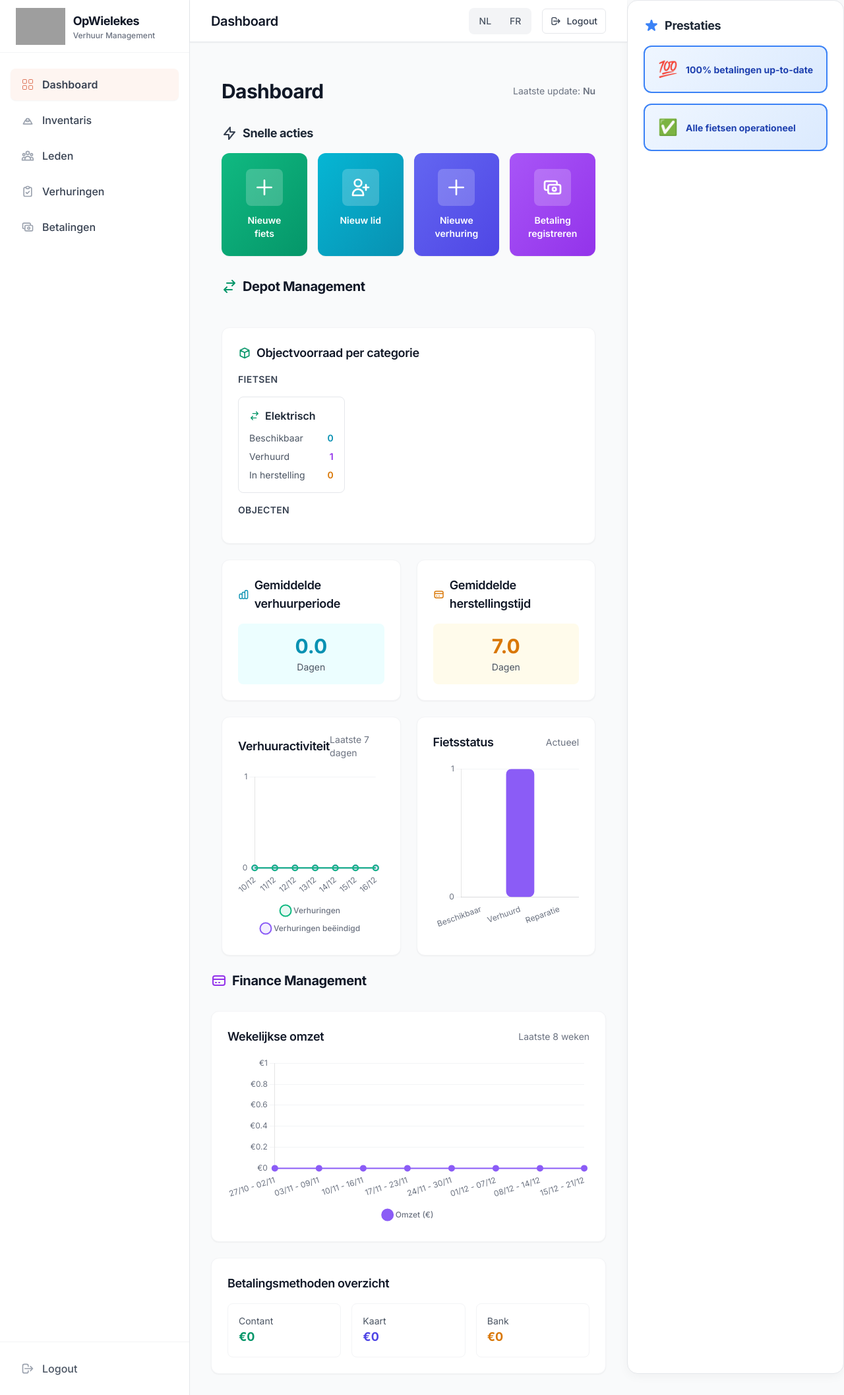
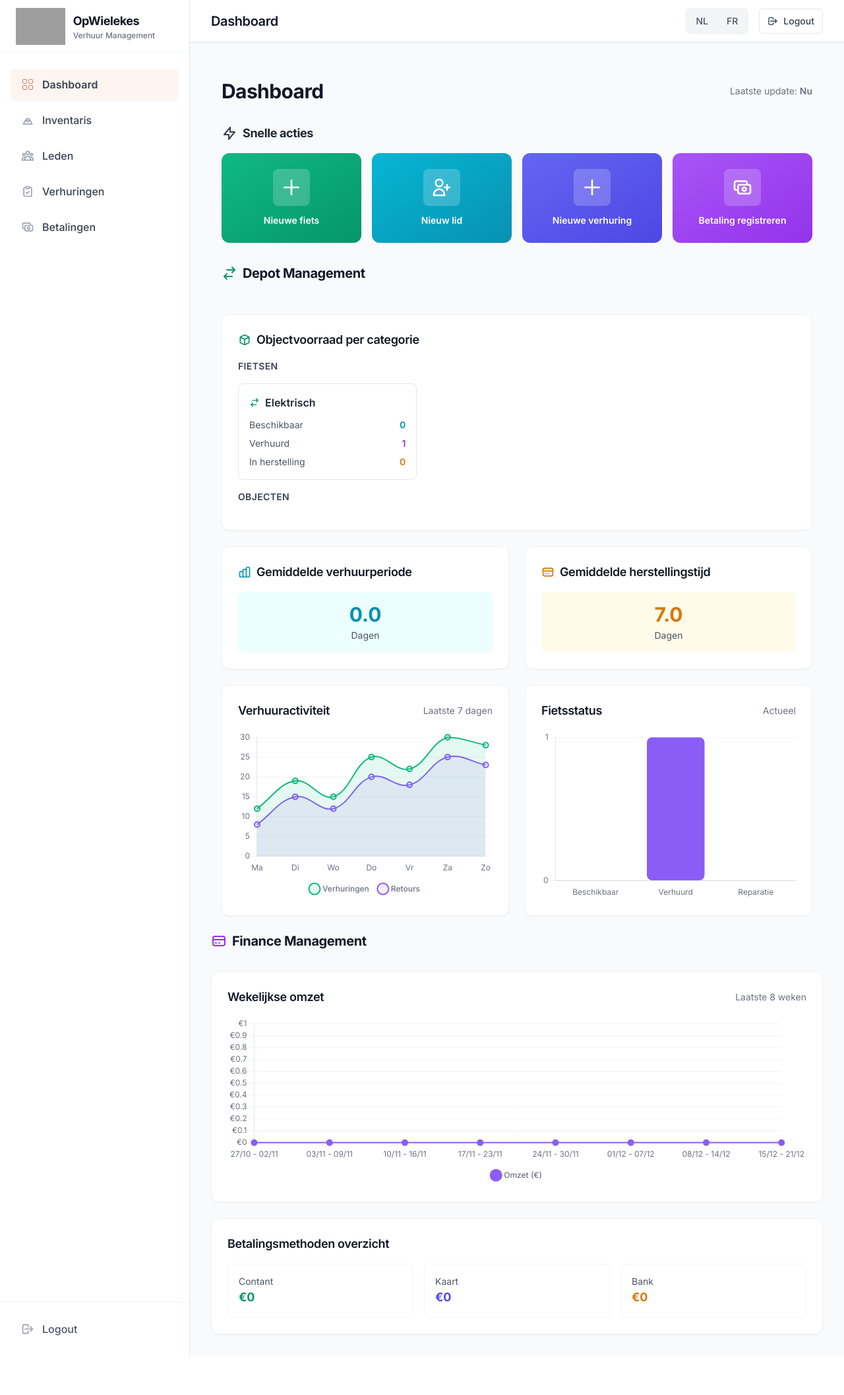
Before and after one commit to A-D-DBS-application/web-application-2025-group-37, a Flask app: page /dashboard in a window 1280 px wide. Shown: the whole page at 66% size. After the commit the page ends 2054 px from the top, so only its background shows below. Run offline with Flask 3, Linux system fonts and the light colour scheme; a user stored in the database is signed in; data comes from the database, SQL or seed files in the repository; data that the repository does not hold is empty; some libraries are stand-ins or nearby versions; grey boxes are pictures that could not be loaded.

Commit message:
Aanpassingen

```diff
--- a/app/templates/dashboard.html
+++ b/app/templates/dashboard.html
@@ -264,25 +264,7 @@
 
 
 
-  <!-- ===== ACHIEVEMENTS ===== -->
-  {% if achievements|default([]) %}
-  <div class="achievements-bar mb-8">
-    <h3 class="text-lg font-bold text-gray-800 mb-4 flex items-center gap-2">
-      <svg class="w-6 h-6" style="color: #3b82f6;" fill="currentColor" viewBox="0 0 20 20">
-        <path d="M9.049 2.927c.3-.921 1.603-.921 1.902 0l1.07 3.292a1 1 0 00.95.69h3.462c.969 0 1.371 1.24.588 1.81l-2.8 2.034a1 1 0 00-.364 1.118l1.07 3.292c.3.921-.755 1.688-1.54 1.118l-2.8-2.034a1 1 0 00-1.175 0l-2.8 2.034c-.784.57-1.838-.197-1.539-1.118l1.07-3.292a1 1 0 00-.364-1.118L2.98 8.72c-.783-.57-.38-1.81.588-1.81h3.461a1 1 0 00.951-.69l1.07-3.292z"></path>
-      </svg>
-      {{ t('Prestaties') }}
-    </h3>
-    <div class="achievements-grid">
-      {% for achievement in achievements|default([]) %}
-      <div class="achievement-badge">
-        <span class="achievement-icon">{{ achievement.icon }}</span>
-        <span class="achievement-text">{{ achievement.text }}</span>
-      </div>
-      {% endfor %}
-    </div>
-  </div>
-  {% endif %}
+  <!-- Achievements bar removed on request -->
 
 
 
@@ -300,14 +282,14 @@ document.addEventListener('DOMContentLoaded', function() {
   // Chart 1: Verhuuractiviteit (Line Chart)
   const rentalCtx = document.getElementById('rentalActivityChart');
   if (rentalCtx) {
-    const rentalChart = new Chart(rentalCtx, {
+    new Chart(rentalCtx, {
       type: 'line',
       data: {
-        labels: {{ rental_chart_labels|default([])|tojson }},
+        labels: ['Ma', 'Di', 'Wo', 'Do', 'Vr', 'Za', 'Zo'],
         datasets: [
           {
             label: 'Verhuringen',
-            data: {{ rental_chart_rentals|default([])|tojson }},
+            data: [12, 19, 15, 25, 22, 30, 28],
             borderColor: '#10b981',
             backgroundColor: 'rgba(16, 185, 129, 0.1)',
             borderWidth: 2,
@@ -317,8 +299,8 @@ document.addEventListener('DOMContentLoaded', function() {
             pointHoverRadius: 6
           },
           {
-            label: '{{ t('Verhuringen beëindigd') }}',
-            data: {{ rental_chart_returns|default([])|tojson }},
+            label: 'Retours',
+            data: [8, 15, 12, 20, 18, 25, 23],
             borderColor: '#8b5cf6',
             backgroundColor: 'rgba(139, 92, 246, 0.1)',
             borderWidth: 2,
@@ -361,24 +343,6 @@ document.addEventListener('DOMContentLoaded', function() {
         }
       }
     });
-
-    // Auto-refresh rental chart every 15 seconds
-    async function refreshRentalChart() {
-      try {
-        const res = await fetch('{{ url_for('main.api_dashboard_rental_activity') }}');
-        if (!res.ok) return;
-        const data = await res.json();
-        rentalChart.data.labels = data.labels || [];
-        if (rentalChart.data.datasets && rentalChart.data.datasets.length >= 2) {
-          rentalChart.data.datasets[0].data = data.rentals || [];
-          rentalChart.data.datasets[1].data = data.returns || [];
-        }
-        rentalChart.update();
-      } catch (e) {
-        // silently ignore fetch errors
-      }
-    }
-    setInterval(refreshRentalChart, 15000);
   }
 
   // Chart 2: Betalingsmethoden (Doughnut Chart)
```
